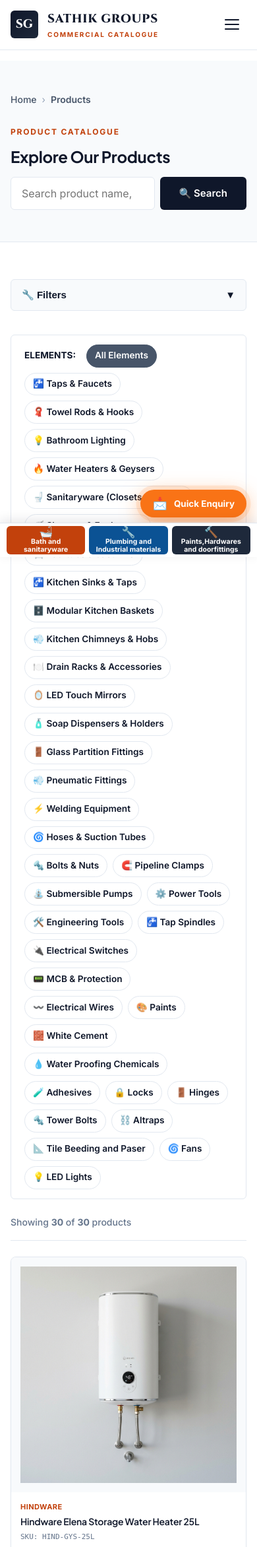
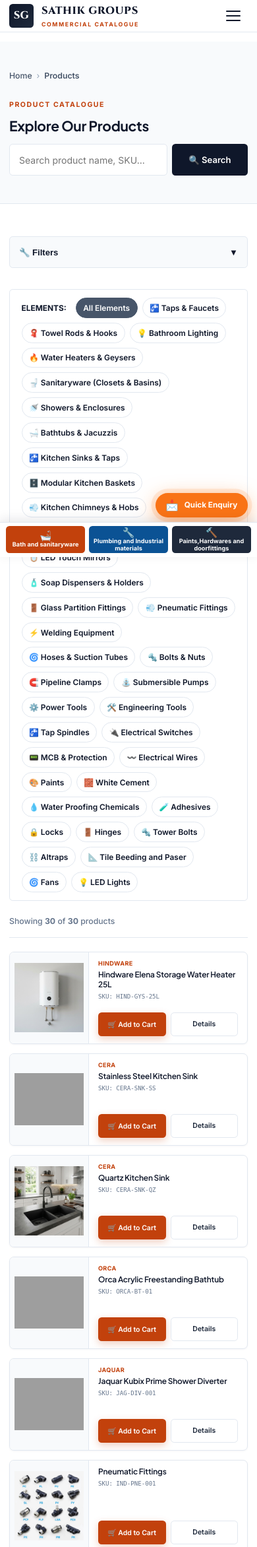
Before and after one commit to rohit-r-20/Sathik, a Flask app: page /products in a window 390 px wide. Shown: the top 2344 px of the page at 66% size. Run offline with Flask 3, Linux system fonts and the light colour scheme; parts of the project's set-up code (start-up, migrations or seed data) failed here and were passed over; grey boxes are pictures that could not be loaded.

Commit message:
Optimize mobile navbar heights, scale global typography down by 2px, and implement horizontal mobile product card layout

```diff
--- a/static/css/responsive.css
+++ b/static/css/responsive.css
@@ -63,11 +63,11 @@
   background: #ffffff;
   border-top: 1px solid var(--border);
   box-shadow: 0 -4px 16px rgba(15, 23, 42, 0.10);
-  padding: 0.25rem 0.625rem;
+  padding: 0.4rem 0.625rem;
   /* safe area inset for iOS home indicator */
-  padding-bottom: calc(0.25rem + env(safe-area-inset-bottom, 0px));
+  padding-bottom: calc(0.4rem + env(safe-area-inset-bottom, 0px));
   gap: 0.375rem;
-  height: 3.25rem;
+  height: 3.8rem;
 }
 
 .mobile-bar-btn {
@@ -177,13 +177,16 @@
   }
 
   /* ── Show sticky bar & hamburger ── */
+  .navbar {
+    height: 3.5rem !important;
+  }
   .mobile-sticky-bar {
     display: flex;
   }
 
   /* Quick Enquiry FAB Mobile position above bottom sticky bar */
   .quick-enquiry-fab {
-    bottom: calc(3.75rem + env(safe-area-inset-bottom, 0px));
+    bottom: calc(4.3rem + env(safe-area-inset-bottom, 0px));
     right: 1rem;
     padding: 0.75rem 1.125rem;
     font-size: 0.84rem;
@@ -200,7 +203,7 @@
 
   /* Pad body so sticky bar doesn't cover footer content */
   body {
-    padding-bottom: calc(5.25rem + env(safe-area-inset-bottom, 0px));
+    padding-bottom: calc(5.8rem + env(safe-area-inset-bottom, 0px));
   }
 
   /* ── Mobile Navigation Drawer (full-width slide-down) ── */
@@ -376,16 +379,70 @@
 
   /* ── Products Grid ── */
   .products-grid {
-    grid-template-columns: repeat(2, 1fr);
-    gap: 0.875rem;
+    grid-template-columns: 1fr;
+    gap: 1rem;
+  }
+  .product-card {
+    flex-direction: row !important;
+    align-items: stretch;
+    min-height: 140px;
+    border-radius: var(--radius-lg);
+    background: #ffffff;
+    overflow: hidden;
+  }
+  .product-image {
+    width: 120px !important;
+    height: 100% !important;
+    flex-shrink: 0;
+    padding: 0.5rem !important;
+    border-right: 1px solid var(--border);
+    border-bottom: none !important;
+    aspect-ratio: auto !important;
+    display: flex;
+    align-items: center;
+    justify-content: center;
+  }
+  .product-image img {
+    object-fit: contain;
+    max-height: 100%;
+    max-width: 100%;
+  }
+  .product-info {
+    padding: 0.75rem 1rem !important;
+    display: flex;
+    flex-direction: column;
+    justify-content: space-between;
+    flex: 1;
+    min-width: 0;
+  }
+  .product-brand {
+    font-size: 0.65rem !important;
+    margin-bottom: 0.15rem !important;
+  }
+  .product-name {
+    font-size: 0.85rem !important;
+    margin-bottom: 0.25rem !important;
+    line-height: 1.25;
+  }
+  .product-sku {
+    font-size: 0.65rem !important;
+    margin-bottom: 0.5rem !important;
   }
   .product-card-footer {
-    flex-direction: column;
-    gap: 0.5rem;
+    flex-direction: row !important;
+    gap: 0.5rem !important;
+    margin-top: auto !important;
+    width: 100% !important;
   }
   .product-card-footer .btn {
-    width: 100%;
-    min-height: 44px;
+    flex: 1;
+    margin: 0 !important;
+    min-height: 36px !important;
+    font-size: 0.75rem !important;
+    padding: 0.25rem 0.5rem !important;
+    display: flex;
+    align-items: center;
+    justify-content: center;
   }
 
   /* ── Why Choose Us ── */
--- a/static/css/style.css
+++ b/static/css/style.css
@@ -1,6 +1,10 @@
 /* ============================================================
    Sathik Groups — Handcrafted Luxury Commercial Design System
    ============================================================ */
+
+html {
+  font-size: 14px;
+}
 
 :root {
   --primary-900: #0F172A;
@@ -322,7 +326,7 @@
   z-index: 100;
   background: #ffffff;
   border-bottom: 1px solid var(--border);
-  height: 4.75rem;
+  height: 4rem;
   display: flex;
   align-items: center;
 }
```
